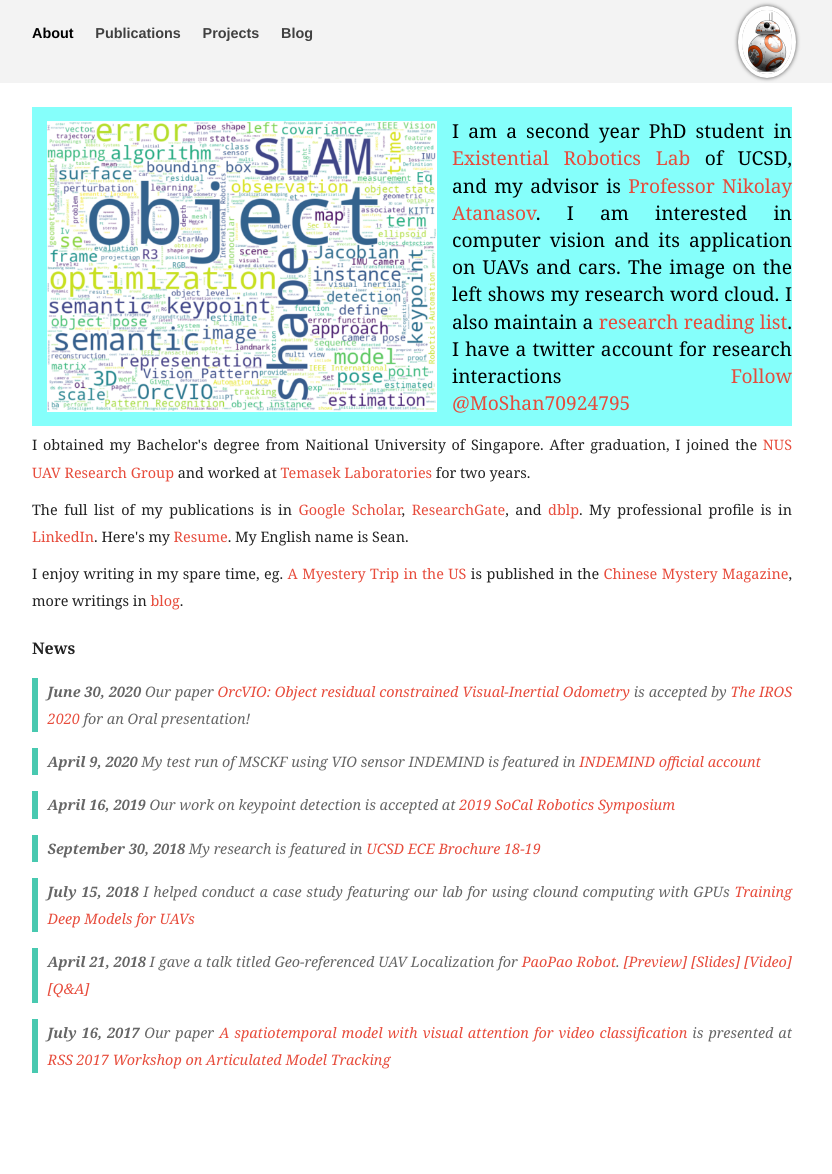
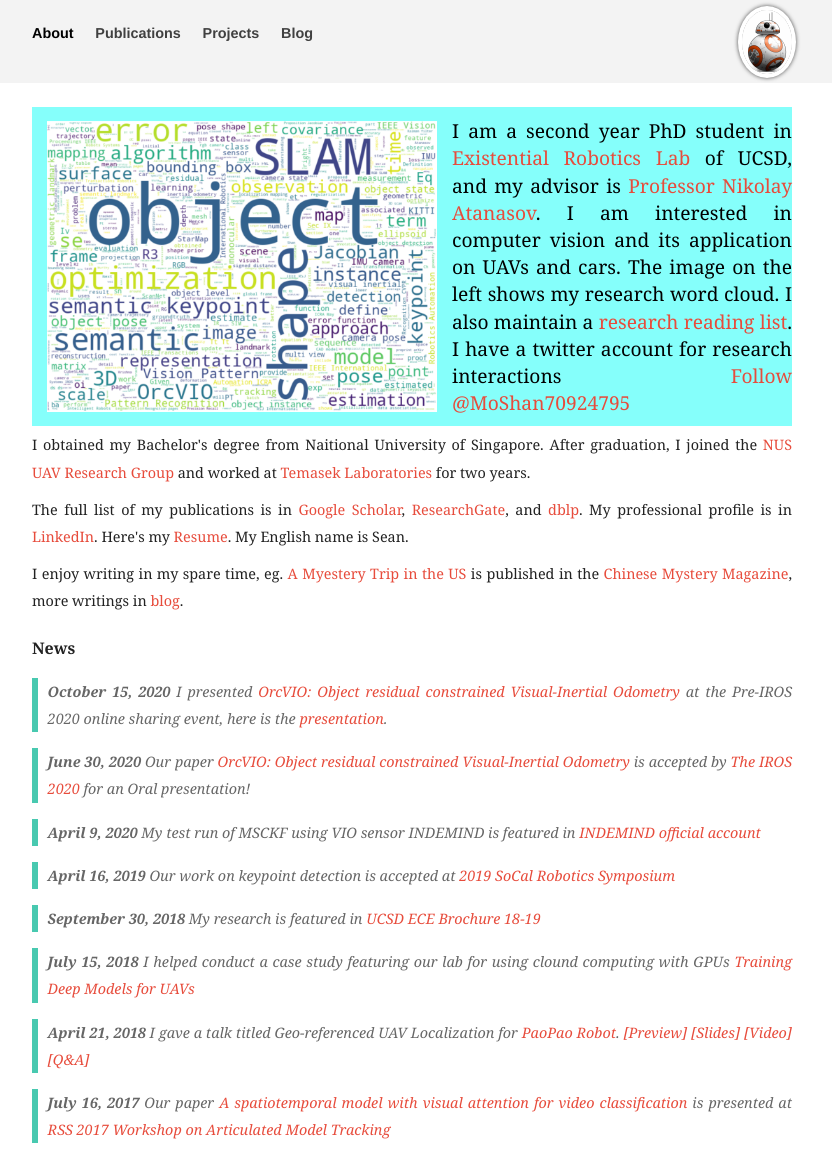
Before and after one commit to moshanATucsd/moshanATucsd.github.io, a Jekyll site: the page built from index.html, in a window 1280 px wide. Shown: the whole page, without its empty margins (228-1060 px from the left). Built offline with Jekyll 4.4.1, drawn with Linux system fonts in a browser that asks for light colours; nearby versions of some CDN libraries; comment, search, counter and statistics services are not loaded; before the commit the page ends 1104 px from its top, so only the background shows below that.

Commit message:
Update news.html

```diff
--- a/_includes/news.html
+++ b/_includes/news.html
@@ -2,6 +2,16 @@
     <div class="post-recents-in-index">
         <strong>News</strong>
     </div>
+
+    <blockquote>
+        <ul>
+            <p>
+            <strong>October 15, 2020</strong>
+            I presented <a href="http://me-llamo-sean.cf/orcvio_githubpage/">OrcVIO: Object residual constrained Visual-Inertial Odometry</a>
+            at the Pre-IROS 2020 online sharing event, here is the <a href="https://www.bilibili.com/video/BV1MT4y1w7WY/">presentation</a>.
+            </p>
+        </ul>
+    </blockquote>
 
     <blockquote>
         <ul>
```
